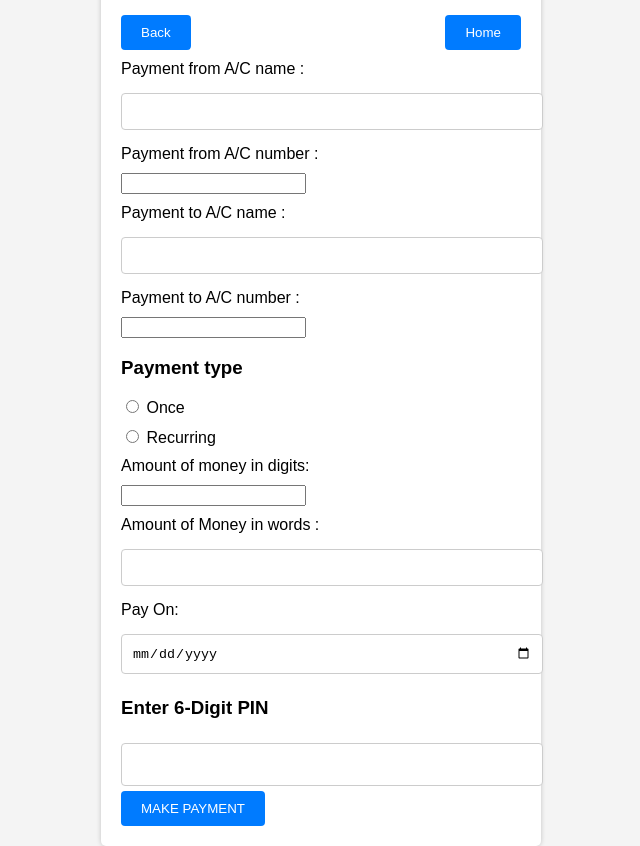
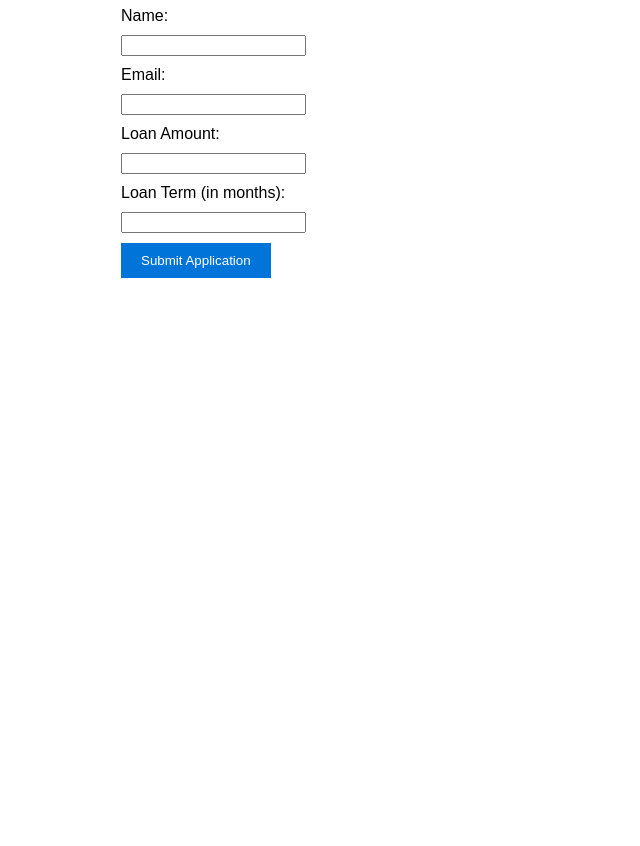
Before and after one commit to tateyamaorpa/BankON, a plain HTML site: page index.html in a window 1280 px wide. Shown: the part 73-919 px from the top of the page, without its empty margins (319-959 px from the left). After the commit the page ends 800 px from the top, so only its background shows below. Drawn offline with Linux system fonts and the light colour scheme.

Commit message:
Add files via upload

```diff
--- /dev/null
+++ b/close_account_style.css
@@ -0,0 +1,35 @@
+body {
+    font-family: Arial, sans-serif;
+}
+
+h1 {
+    text-align: center;
+}
+
+form {
+    max-width: 400px;
+    margin: 0 auto;
+}
+
+label, input {
+    display: block;
+    margin-bottom: 10px;
+}
+
+button {
+    background-color: #FF0000;
+    color: #fff;
+    padding: 10px 20px;
+    border: none;
+    cursor: pointer;
+}
+
+button:hover {
+    background-color: #FF3333;
+}
+
+#result {
+    text-align: center;
+    margin-top: 20px;
+    font-weight: bold;
+}
--- a/index.html
+++ b/index.html
@@ -1,155 +1,29 @@
 <!DOCTYPE html>
-<html lang="en">
+<html>
 <head>
-    <title>BankOn</title>
-    <style>
-        body {
-            font-family: Arial, sans-serif;
-            background-color: #f4f4f4;
-            margin: 0;
-            padding: 0;
-        }
-
-        .container {
-            max-width: 400px;
-            margin: 0 auto;
-            padding: 20px;
-            background: #fff;
-            border-radius: 5px;
-            box-shadow: 0 0 5px rgba(0, 0, 0, 0.2);
-        }
-
-        h2 {
-            text-align: center;
-            margin-bottom: 20px;
-        }
-
-        label {
-            display: block;
-            margin: 10px 0;
-        }
-
-        input[type="text"],
-        input[type="date"],
-        textarea {
-            width: 100%;
-            padding: 10px;
-            margin: 5px 0;
-            border: 1px solid #ccc;
-            border-radius: 4px;
-        }
-
-        .pin-input {
-            width: 100%;
-            padding: 10px;
-            margin: 5px 0;
-            border: 1px solid #ccc;
-            border-radius: 4px;
-            font-size: 18px;
-            text-align: center;
-        }
-
-        .pin-input:focus {
-            outline: none;
-        }
-
-        .button-container {
-            display: flex;
-            justify-content: space-between;
-        }
-
-        .button-container button {
-            background: #007BFF;
-            color: #fff;
-            padding: 10px 20px;
-            border: none;
-            border-radius: 4px;
-            cursor: pointer;
-        }
-
-        .button-container button:hover {
-            background: #0056b3;
-        }
-
-        input[type="submit"] {
-            background: #007BFF;
-            color: #fff;
-            padding: 10px 20px;
-            border: none;
-            border-radius: 4px;
-            cursor: pointer;
-        }
-
-        input[type="submit"]:hover {
-            background: #0056b3;
-        }
-    </style>
+    <title>Online Bank Loan Application</title>
+    <link rel="stylesheet" type="text/css" href="style.css">
 </head>
 <body>
-    <div class="container">
-        <h2>Bill Payment Form</h2>
-        <form>
-            <div class="button-container">
-                <button type="button" onclick="goBack()">Back</button>
-                <button type="button" onclick="goHome()">Home</button>
-            </div>
+    <h1>Bank Loan Application</h1>
+    <form id="loanApplicationForm">
+        <label for="name">Name:</label>
+        <input type="text" id="name" name="name" required>
 
+        <label for="email">Email:</label>
+        <input type="email" id="email" name="email" required>
 
+        <label for="amount">Loan Amount:</label>
+        <input type="number" id="amount" name="amount" required>
 
-            <label for="name">Payment from A/C name :</label>
-            <input type="text" id="name" name="name" required>
+        <label for="term">Loan Term (in months):</label>
+        <input type="number" id="term" name="term" required>
 
-            <label for="number">Payment from A/C number :</label>
-            <input type="number" id="number" name="number" required>
+        <button type="submit">Submit Application</button>
+    </form>
 
-            <label for="name">Payment to A/C name :</label>
-            <input type="text" id="name" name="name" required>
+    <div id="result"></div>
 
-            <label for="number">Payment to A/C number :</label>
-            <input type="number" id="number" name="number" required>
-
-
-            <h3>Payment type</h3>
-        <form>
-            <label class="mcq-label">
-                <input type="radio" name="mcq" class="mcq-input" value="option1" required>
-                Once
-            </label>
-
-            <label class="mcq-label">
-                <input type="radio" name="mcq" class="mcq-input" value="option2">
-                Recurring
-            </label>
-         </form>
-
-            <label for="number">Amount of money in digits:</label>
-            <input type="number" id="number" name="number" required>
-
-            <label for="name">Amount of Money in words :</label>
-            <input type="text" id="name" name="name" required>
-
-            <label for="date">Pay On:</label>
-            <input type="date" id="date" name="data" required>
-
-            <h3>Enter 6-Digit PIN</h3>
-        <form>
-            <input type="text" class="pin-input" pattern="[0-9]{6}" title="Please enter a 6-digit PIN." required>
-
-        </form>
-
-            <input type="submit" value="MAKE PAYMENT">
-        </form>
-    </div>
-    <script>
-        function goBack() {
-            // Implementing functionality to go back
-
-        }
-
-        function goHome() {
-            // Implementing functionality to go to the home page
-
-        }
-    </script>
+    <script src="script.js"></script>
 </body>
 </html>
--- /dev/null
+++ b/script.js
@@ -0,0 +1,77 @@
+/**
+ * Represents a Loan Application Process.
+ * @class
+ */
+class LoanApplicationProcess {
+    /**
+     * Create a new instance of the LoanApplicationProcess.
+     * @constructor
+     */
+    constructor() {}
+
+    /**
+     * Initialize the loan application process.
+     * @method
+     * @param {string} formId - The HTML form element's ID.
+     * @param {string} resultId - The HTML element's ID for displaying the result.
+     */
+    init(formId, resultId) {
+        /**
+         * The HTML form element for the loan application.
+         * @type {HTMLElement}
+         */
+        this.form = document.getElementById(formId);
+
+        /**
+         * The HTML element for displaying the application result.
+         * @type {HTMLElement}
+         */
+        this.result = document.getElementById(resultId);
+
+        this.form.addEventListener("submit", (event) => {
+            event.preventDefault();
+
+            const name = document.getElementById("name").value;
+            const email = document.getElementById("email").value;
+            const amount = parseFloat(document.getElementById("amount").value);
+            const term = parseInt(document.getElementById("term").value);
+
+            /**
+             * The loan application data.
+             * @typedef {Object} LoanApplicationData
+             * @property {string} name - The name of the applicant.
+             * @property {string} email - The email of the applicant.
+             * @property {number} amount - The requested loan amount.
+             * @property {number} term - The loan term in months.
+             */
+
+            /**
+             * Perform some basic validation.
+             * @function
+             * @param {LoanApplicationData} data - The application data.
+             * @returns {boolean} - Indicates whether the data is valid.
+             */
+            const validateData = (data) => {
+                return data.name && data.email && !isNaN(data.amount) && !isNaN(data.term);
+            };
+
+            const applicationData = {
+                name,
+                email,
+                amount,
+                term,
+            };
+
+            if (validateData(applicationData)) {
+                // You can send this data to a server for processing, but for this example, we'll just display it.
+                this.result.textContent = `Loan Application Submitted:\nName: ${name}\nEmail: ${email}\nLoan Amount: $${amount}\nLoan Term: ${term} months`;
+            } else {
+                this.result.textContent = "Please fill out all fields with valid data.";
+            }
+        });
+    }
+}
+
+// Usage example:
+const loanApplicationProcess = new LoanApplicationProcess();
+loanApplicationProcess.init("loanApplicationForm", "result");
--- /dev/null
+++ b/style.css
@@ -0,0 +1,35 @@
+body {
+    font-family: Arial, sans-serif;
+}
+
+h1 {
+    text-align: center;
+}
+
+form {
+    max-width: 400px;
+    margin: 0 auto;
+}
+
+label, input {
+    display: block;
+    margin-bottom: 10px;
+}
+
+button {
+    background-color: #0074d9;
+    color: #fff;
+    padding: 10px 20px;
+    border: none;
+    cursor: pointer;
+}
+
+button:hover {
+    background-color: #0056b3;
+}
+
+#result {
+    text-align: center;
+    margin-top: 20px;
+    font-weight: bold;
+}
```
Also changed, not shown: close_account.html (added, +23 -0 lines), close_account_script.js (added, +50 -0 lines).
